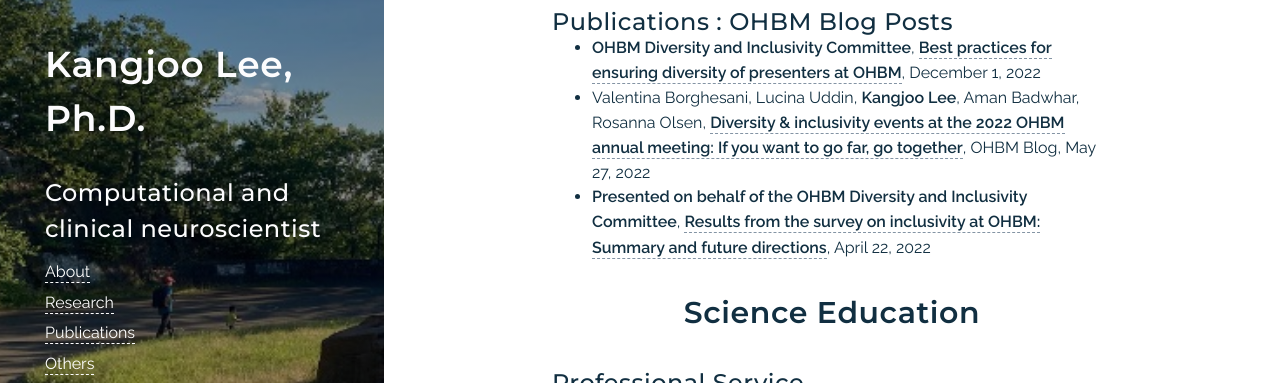
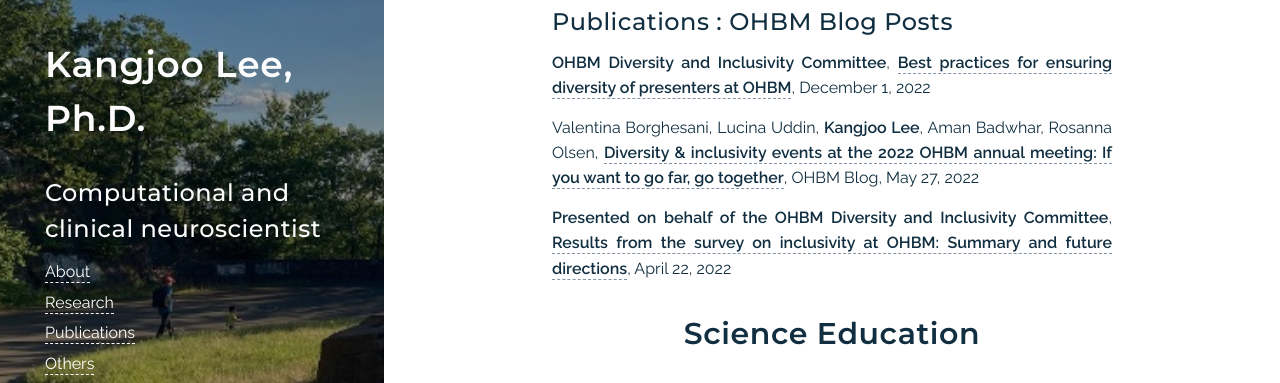
Before and after one commit to Kangjoo/Kangjoo.github.io, a plain HTML site: page others/index.html in a window 1280 px wide. Shown: the part 246-629 px from the top of the page. Drawn offline with Linux system fonts and the light colour scheme.

Commit message:
Update index.html

```diff
--- a/others/index.html
+++ b/others/index.html
@@ -256,11 +256,11 @@
 <h2 style="text-align: center;">Diversity and Inclusivity in Academia</h2>
 
 <h3>Publications : OHBM Blog Posts</h3>
-<ul>
- <li><b>OHBM Diversity and Inclusivity Committee</b>, <a href="https://www.ohbmbrainmappingblog.com/blog/best-practices-for-ensuring-diversity-of-presenters-at-ohbm">Best practices for ensuring diversity of presenters at OHBM</a>, December 1, 2022</li>
- <li>Valentina Borghesani, Lucina Uddin, <b>Kangjoo Lee</b>, Aman Badwhar, Rosanna Olsen, <a href="https://www.ohbmbrainmappingblog.com/blog/diversity-inclusivity-events-at-the-2022-ohbm-annual-meeting-if-you-want-to-go-far-go-together">Diversity & inclusivity events at the 2022 OHBM annual meeting: If you want to go far, go together</a>, OHBM Blog, May 27, 2022</li>
- <li><b>Presented on behalf of the OHBM Diversity and Inclusivity Committee</b>, <a href="https://www.ohbmbrainmappingblog.com/blog/results-from-the-survey-on-inclusivity-at-ohbm-summary-and-future-directions">Results from the survey on inclusivity at OHBM: Summary and future directions</a>, April 22, 2022</li>
-</ul>
+
+<p><b>OHBM Diversity and Inclusivity Committee</b>, <a href="https://www.ohbmbrainmappingblog.com/blog/best-practices-for-ensuring-diversity-of-presenters-at-ohbm">Best practices for ensuring diversity of presenters at OHBM</a>, December 1, 2022</p>
+<p>Valentina Borghesani, Lucina Uddin, <b>Kangjoo Lee</b>, Aman Badwhar, Rosanna Olsen, <a href="https://www.ohbmbrainmappingblog.com/blog/diversity-inclusivity-events-at-the-2022-ohbm-annual-meeting-if-you-want-to-go-far-go-together">Diversity & inclusivity events at the 2022 OHBM annual meeting: If you want to go far, go together</a>, OHBM Blog, May 27, 2022</p>
+<p><b>Presented on behalf of the OHBM Diversity and Inclusivity Committee</b>, <a href="https://www.ohbmbrainmappingblog.com/blog/results-from-the-survey-on-inclusivity-at-ohbm-summary-and-future-directions">Results from the survey on inclusivity at OHBM: Summary and future directions</a>, April 22, 2022</p>
+
 
 <h2 style="text-align: center;">Science Education</h2>
 
```
